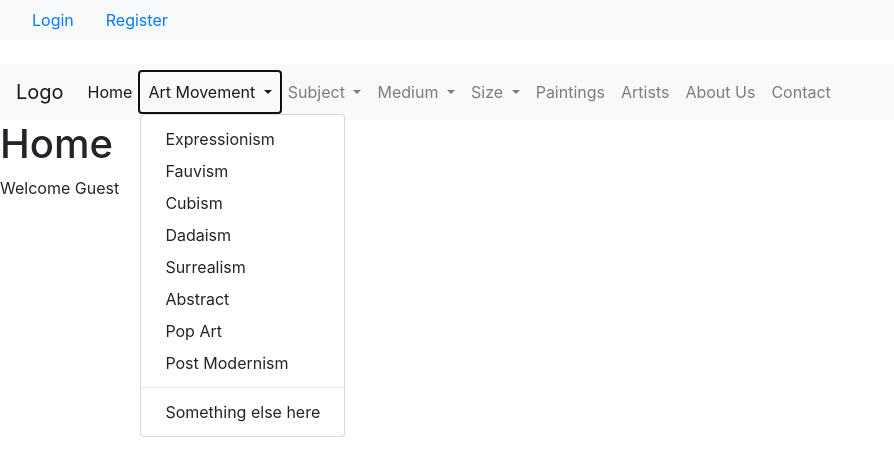
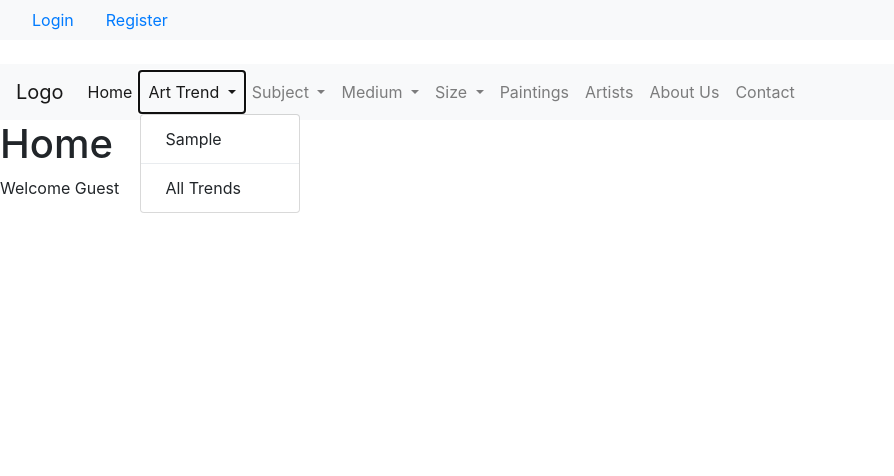
Before and after one commit to ai-ionascu/artGallery, a Django app: page / in a window 1280 px wide, after a click on "Art Trend". Shown: the top 476 px of the page, without its empty margins (0-894 px from the left). Run offline with Django 3.2, Linux system fonts and the light colour scheme; tables that the repository leaves empty hold one stand-in row (values such as "Sample post"); some libraries are stand-ins or nearby versions.

Commit message:
moved context processors to home app, updated base.html navbar with db values

```diff
--- a/gallery/settings.py
+++ b/gallery/settings.py
@@ -69,7 +69,8 @@ TEMPLATES = [
                 'django.template.context_processors.request',
                 'django.contrib.auth.context_processors.auth',
                 'django.contrib.messages.context_processors.messages',
-                'profiles.subscription.subscription_to_context',
+                'home.context_processors.subscription_to_context',
+                'home.context_processors.navbar',
             ],
         },
     },
--- a/profiles/subscription.py
+++ b/home/context_processors.py
@@ -1,6 +1,7 @@
 from django.contrib.auth.models import User
 from django.contrib.auth.decorators import login_required
 import stripe
+from paintings.models import Subject, Trend, Media, Painting
 
 def subscription_to_context(request):
 
@@ -11,3 +12,11 @@ def subscription_to_context(request):
             context = {'subscription' : subscription.cancel_at_period_end}
 
     return context
+
+def navbar(request):
+    size = Painting._meta.get_field('size').choices
+    print(size)
+    return {'subject': Subject.objects.order_by("-id")[:5],
+            'trend': Trend.objects.order_by("-id")[:5],
+            'media': Media.objects.order_by("-id")[:5],
+            'size':size}
--- a/templates/base.html
+++ b/templates/base.html
@@ -50,19 +50,14 @@
 
               <li class="nav-item dropdown">
                 <a class="nav-link dropdown-toggle" href="#" id="navbarDropdown" role="button" data-toggle="dropdown" aria-haspopup="true" aria-expanded="false">
-                  Art Movement
+                  Art Trend
                 </a>
                 <div class="dropdown-menu" aria-labelledby="navbarDropdown">
-                  <a class="dropdown-item" href="#">Expressionism</a>
-                  <a class="dropdown-item" href="#">Fauvism</a>
-                  <a class="dropdown-item" href="#">Cubism</a>
-                  <a class="dropdown-item" href="#">Dadaism</a>
-                  <a class="dropdown-item" href="#">Surrealism</a>
-                  <a class="dropdown-item" href="#">Abstract</a>
-                  <a class="dropdown-item" href="#">Pop Art</a>
-                  <a class="dropdown-item" href="#">Post Modernism</a>
+                  {% for t in trend %}
+                  <a class="dropdown-item" href="#">{{ t }}</a>
+                  {% endfor %}
                   <div class="dropdown-divider"></div>
-                  <a class="dropdown-item" href="#">Something else here</a>
+                  <a class="dropdown-item" href="#">All Trends</a>
                 </div>
               </li>
 
@@ -72,16 +67,11 @@
                   Subject
                 </a>
                 <div class="dropdown-menu" aria-labelledby="navbarDropdown">
-                  <a class="dropdown-item" href="#">Abstract</a>
-                  <a class="dropdown-item" href="#">Portrait</a>
-                  <a class="dropdown-item" href="#">Still Life</a>
-                  <a class="dropdown-item" href="#">Village</a>
-                  <a class="dropdown-item" href="#">War Scene</a>
-                  <a class="dropdown-item" href="#">History</a>
-                  <a class="dropdown-item" href="#">Floral</a>
-                  <a class="dropdown-item" href="#">Nude</a>
+                  {% for s in subject %}
+                  <a class="dropdown-item" href="#">{{ s }}</a>
+                  {% endfor %}
                   <div class="dropdown-divider"></div>
-                  <a class="dropdown-item" href="#">Something else here</a>
+                  <a class="dropdown-item" href="#">All Subjects</a>
                 </div>
             </li>
 
@@ -90,16 +80,11 @@
                   Medium
                 </a>
                 <div class="dropdown-menu" aria-labelledby="navbarDropdown">
-                  <a class="dropdown-item" href="#">Acrylic</a>
-                  <a class="dropdown-item" href="#">Oil</a>
-                  <a class="dropdown-item" href="#">Watercolor</a>
-                  <a class="dropdown-item" href="#">Tempera</a>
-                  <a class="dropdown-item" href="#">Pastel</a>
-                  <a class="dropdown-item" href="#">Pen</a>
-                  <a class="dropdown-item" href="#">Graffiti</a>
-                  <a class="dropdown-item" href="#">Mixed Media</a>
+                  {% for m in media %}
+                  <a class="dropdown-item" href="#">{{ m }}</a>
+                  {% endfor %}
                   <div class="dropdown-divider"></div>
-                  <a class="dropdown-item" href="#">Something else here</a>
+                  <a class="dropdown-item" href="#">All Media</a>
                 </div>
               </li>
 
@@ -108,9 +93,9 @@
                   Size
                 </a>
                 <div class="dropdown-menu" aria-labelledby="navbarDropdown">
-                  <a class="dropdown-item" href="#">Small</a>
-                  <a class="dropdown-item" href="#">Medium</a>
-                  <a class="dropdown-item" href="#">Large</a>
+                  {% for x,y in size %}
+                  <a class="dropdown-item" href="#">{{ y }}</a>
+                  {% endfor %}
                 </div>
               </li>
 
```
